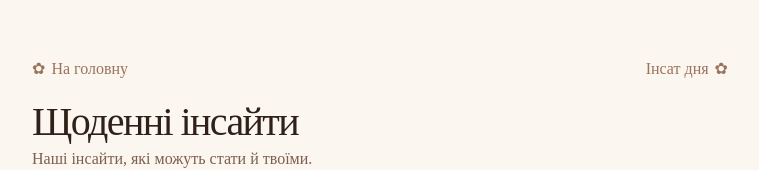
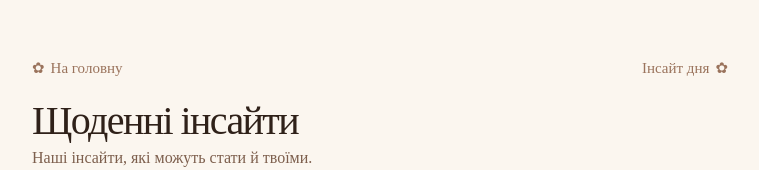
Before and after one commit to TetianaShch/daily-insights, a React (Vite) app: page /insights in a window 1280 px wide. Shown: the top 170 px of the page, without its empty margins (260-1019 px from the left). Built offline with nearby package versions, Linux system fonts and the light colour scheme.

Commit message:
fix: update back link label and font size

```diff
--- a/src/pages/InsightCatalog/InsightCatalog.module.css
+++ b/src/pages/InsightCatalog/InsightCatalog.module.css
@@ -17,6 +17,7 @@
   display: inline-flex;
   align-items: center;
   gap: 6px;
+  font-size: 15px;
 
   color: var(--color-accent);
   text-decoration: none;
--- a/src/pages/InsightCatalog/InsightCatalog.tsx
+++ b/src/pages/InsightCatalog/InsightCatalog.tsx
@@ -24,7 +24,7 @@ function InsightCatalog({ insights }: InsightCatalogProps) {
         </Link>
 
         <Link className={styles.todayLink} to="/insight/today">
-          Інсат дня
+          Інсайт дня
           <FlowerIcon />
         </Link>
       </div>
```
